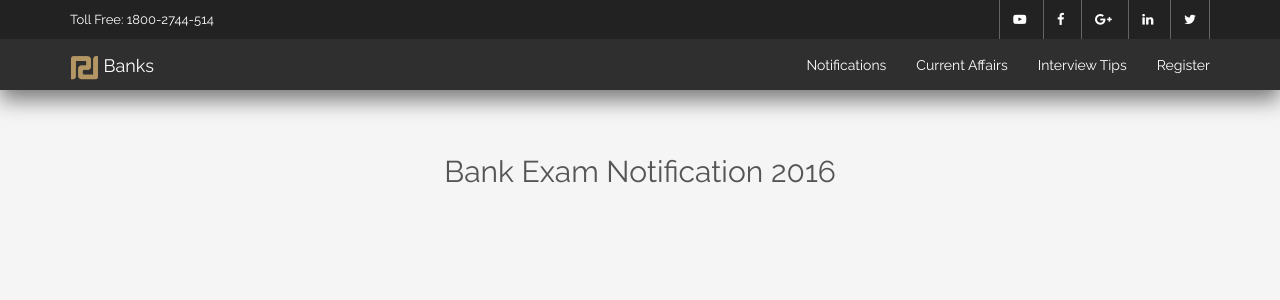
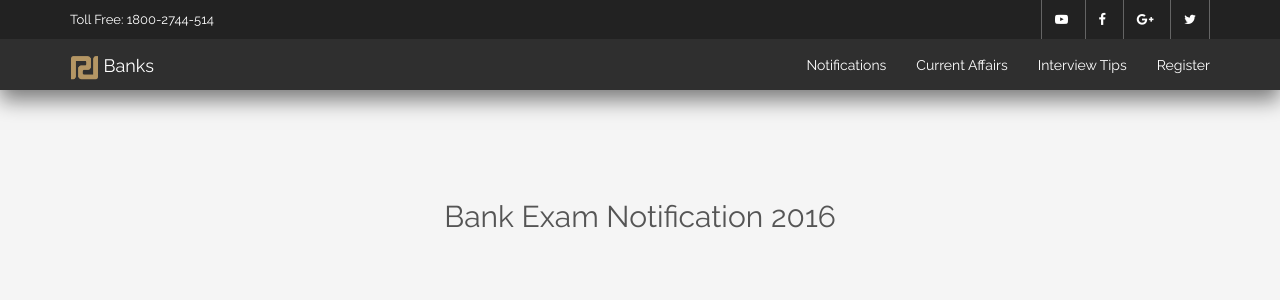
Before and after one commit to satish18/raudra-banks, a Jekyll site: the page built from notification.html, in a window 1280 px wide and 900 px high. Shown: the top 300 px of the window. Built offline with Jekyll 4.4.1, drawn with Linux system fonts in a browser that asks for light colours; nearby versions of some CDN libraries.

Commit message:
responsive for mobile

```diff
--- a/_includes/header.html
+++ b/_includes/header.html
@@ -5,7 +5,7 @@
         <a href=""><i class="fa fa-youtube-play"></i></a>
         <a href=""><i class="fa fa-facebook"></i></a>
         <a href=""><i class="fa fa-google-plus"></i></a>
-        <a href=""><i class="fa fa-linkedin"></i></a>
+        <!-- <a href=""><i class="fa fa-linkedin"></i></a> -->
         <a href=""><i class="fa fa-twitter"></i></a>
       </div>
       <a href="tel: 1800-2744-514" class="phone">Toll Free: 1800-2744-514</a>
--- a/_sass/_home.scss
+++ b/_sass/_home.scss
@@ -29,12 +29,14 @@
 #videos {
   width: 80vw;
   margin: 0 auto;
-  padding: 5vh 0 10vh;
-  margin-top: 15vh;
+  padding-top: 15vh;
+  // padding: 5vh 0 10vh;
+  // margin-top: 15vh;
 
   h2 {
     text-align: center;
     margin-bottom: 1em;
+    color: $dark-font-color;
   }
 
   .video-container {
@@ -118,8 +120,13 @@
 }
 #courses {
   text-align: center;
-  padding-top: 20vh;
+  padding-top: 15vh;
   color: #2f363f;
+  h2 {
+    text-align: center;
+    color: $dark-font-color;
+    padding-bottom: 1em;
+  }
   .program-content {
     display: block;
   }
@@ -188,8 +195,6 @@
     margin: auto;
     padding: 9px 11px;
     font-weight: 700;
-    left: 0;
-    right: 0;
     border-radius: 50px 50px 50px 60px;
     width: 80%;
     letter-spacing: 1.4px;
@@ -381,7 +386,7 @@
 }
 
 #notifications {
-  padding-top: 15vh;
+  padding-top: 20vh;
   min-height: 100vh;
   background-color: #F5F5F5;
   .table-class {
@@ -453,7 +458,7 @@
 }
 
 #current-news {
-  padding-top: 15vh;
+  padding-top: 20vh;
   background-color: #F5F5F5;
   h2 {
     color: $dark-font-color;
--- a/index.html
+++ b/index.html
@@ -83,7 +83,7 @@ layout: default
 
 <section id="courses" class="program-content hidden-xs hidden-sm">
   <h2>Program Details</h2>
-  <div class="detail-section">
+  <div class="detail-section container">
     <table class="specs-table three-types special-specs" style="width: 100%">
       <tbody>
         <tr class="program-name">
```
Also changed, not shown: 7 other files.
